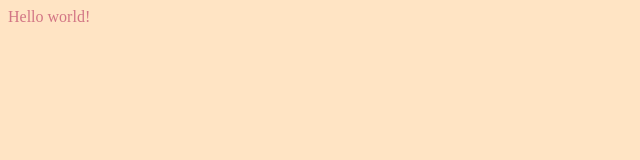
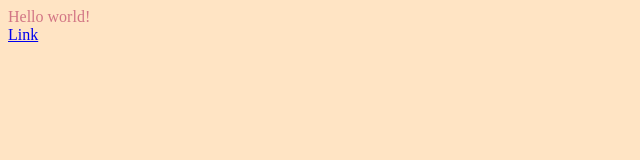
Before and after one commit to SonOfSteveJobs/webpack-template, a React app: page / in a window 1280 px wide. Shown: the top 160 px of the page, without its empty margins (0-640 px from the left). Built offline with nearby package versions, Linux system fonts and the light colour scheme.

Commit message:
add routing

```diff
--- a/config/webpack/build-dev-server.ts
+++ b/config/webpack/build-dev-server.ts
@@ -4,6 +4,7 @@ import { BuildOptions } from "./types/types";
 export const buildDevServer = ({ port }: BuildOptions): DevServerConfiguration => {
     return {
         port: port ?? 3000,
-        open: true
+        open: true,
+        historyApiFallback: true
     }
 }
--- a/package.json
+++ b/package.json
@@ -14,6 +14,7 @@
   "dependencies": {
     "react": "^18.2.0",
     "react-dom": "^18.2.0",
+    "react-router-dom": "^6.19.0",
     "webpack-cli": "^5.1.4"
   },
   "devDependencies": {
--- a/src/components/App.tsx
+++ b/src/components/App.tsx
@@ -1,9 +1,14 @@
+import { Link, Outlet } from 'react-router-dom';
 import cls from './App.module.scss'
 
 export const App = () => {
     return (
         <div className={cls.div}>
             Hello world!
+            <br />
+            <Link to={'/hello'}>Link</Link>
+            <br />
+            <Outlet />
         </div>
     )
 };
--- a/src/index.tsx
+++ b/src/index.tsx
@@ -1,3 +1,4 @@
+import { RouterProvider, createBrowserRouter } from "react-router-dom";
 import { App } from "./components/App";
 import { createRoot } from "react-dom/client";
 
@@ -8,4 +9,17 @@ if (!root) {
 }
 
 const container = createRoot(root);
-container.render(<App />);
+const router = createBrowserRouter([
+    {
+        path: "/",
+        element: <App />,
+        children: [
+            {
+                path: '/hello',
+                element: <h1>Hello!</h1>
+            }
+        ]
+    },
+]);
+
+container.render(<RouterProvider router={router} />);
```
Also changed, not shown: 1 other file (tests, documents, lock files or other folders).
